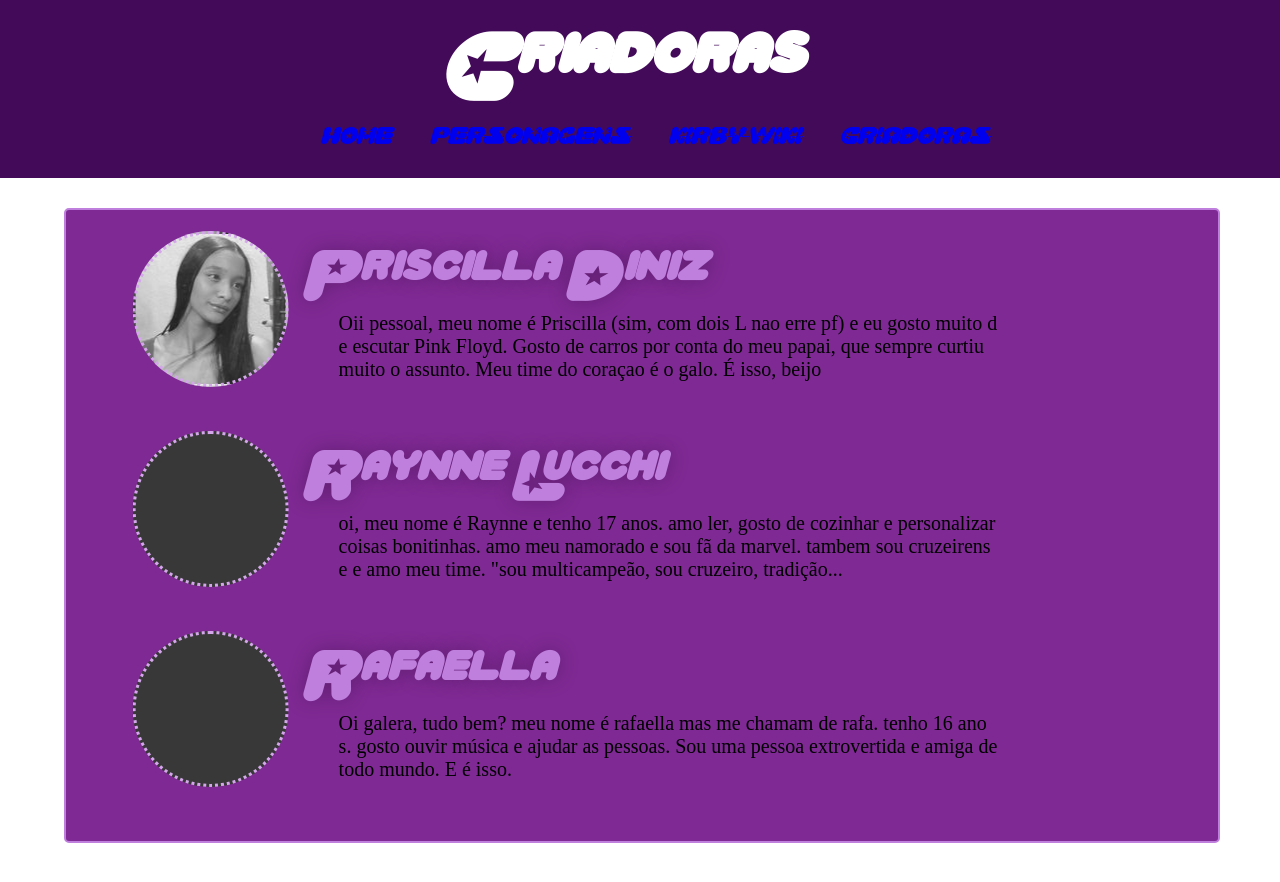
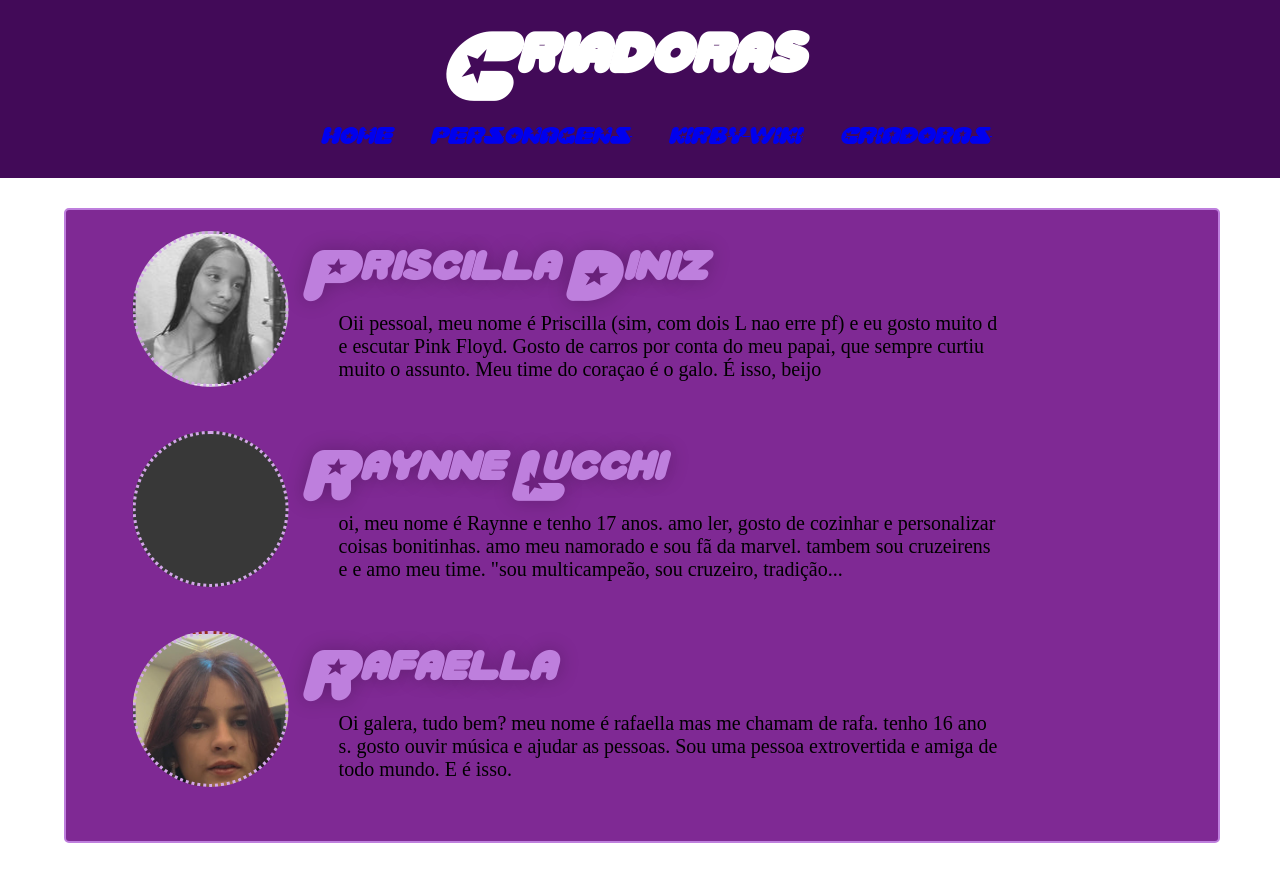
Before and after one commit to raynneluchi/Kirby, a plain HTML site: page Kirby/Kirby-main/Kirby-main/criadora.html in a window 1280 px wide. Drawn offline with Linux system fonts and the light colour scheme.

Commit message:
criadora.html

```diff
--- a/Kirby/Kirby-main/Kirby-main/criadora.html
+++ b/Kirby/Kirby-main/Kirby-main/criadora.html
@@ -53,7 +53,7 @@
                 </div>
             </div>
             <div class="amigos">
-                <div class="avatar" style="background-image: url(imgs/IMG-20221207-WA0029.jpg);">
+                <div class="avatar" style="background-image: url(imgs/rafa.jpg);">
                 </div>
                 <div class="desc_container">
                     <br>
```
